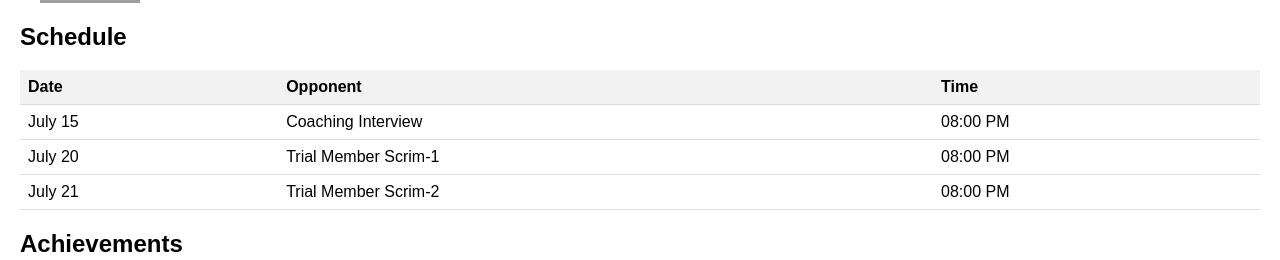
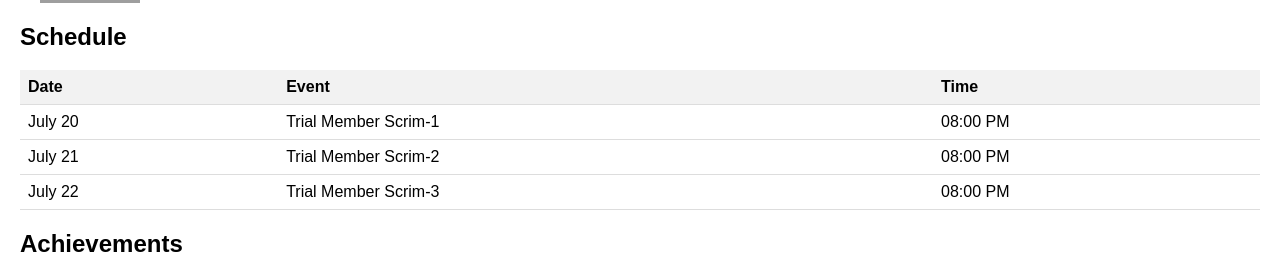
Before and after one commit to ImanuelRava/Immortal-Radiance, a plain HTML site: page index.html in a window 1280 px wide. Shown: the part 997-1257 px from the top of the page. Drawn offline with Linux system fonts and the light colour scheme; grey boxes are pictures that could not be loaded.

Commit message:
Update index.html

```diff
--- a/index.html
+++ b/index.html
@@ -158,13 +158,8 @@
     <table>
       <tr>
         <th>Date</th>
-        <th>Opponent</th>
+        <th>Event</th>
         <th>Time</th>
-      </tr>
-      <tr>
-        <td>July 15</td>
-        <td>Coaching Interview</td>
-        <td>08:00 PM</td>
       </tr>
       <tr>
         <td>July 20</td>
@@ -174,6 +169,11 @@
       <tr>
         <td>July 21</td>
         <td>Trial Member Scrim-2</td>
+        <td>08:00 PM</td>
+      </tr>
+      <tr>
+        <td>July 22</td>
+        <td>Trial Member Scrim-3</td>
         <td>08:00 PM</td>
       </tr>
     </table>
```
